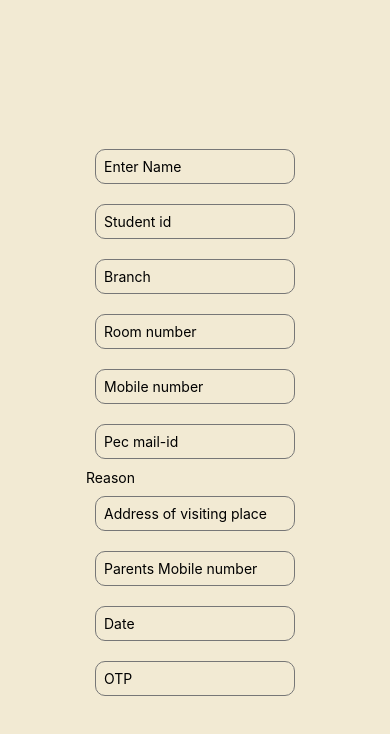
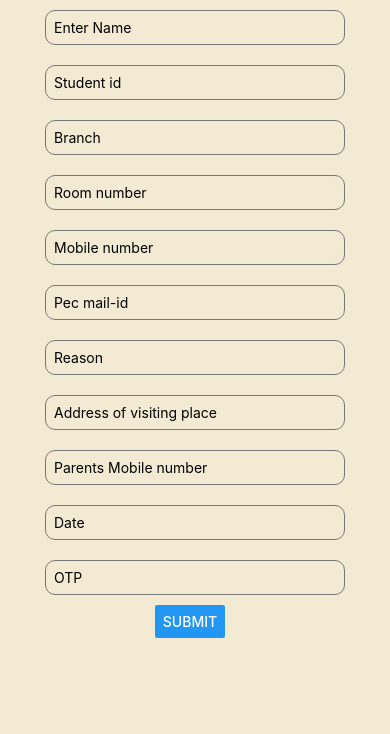
Before and after one commit to ideathon-2023/team-21, a React Native app in the folder App/: screen / in a window 390 px wide. Shown: the top 734 px of the page. Built offline with nearby package versions, Linux system fonts and the light colour scheme.

Commit message:
Update App.js

```diff
--- a/App/App.js
+++ b/App/App.js
@@ -1,60 +1,80 @@
-import { Text, View, StyleSheet, TextInput } from 'react-native'
+import { Text, View, StyleSheet, TextInput,ScrollView, SafeAreaView,StatusBar,Button,Alert, } from 'react-native'
 import React, { useState } from 'react'
 
 export default function App() {
   const [name,setName] = useState('Yashaswi');
-  const [age,setAge] = useState('20');
+  const [sid,setsid] = useState('22106023');
+  const [branch,setbranch] = useState('Data-Science');
+  const [room_number,setrn] = useState('21');
+  const [mobile_number,setmn] = useState('7719417331');
+  const [Pec_mail_id,setpmi] = useState('yashaswikhurana.bt22cseds@pec.edu.in');
+  const [Reason,setreason] = useState('Going home');
+  const [AVP,setavp] = useState('AVP');
+  const [PMN,setpmn] = useState('9815494849');
+  const [Date,setdate] = useState('dd/mm/yyyy');
 
 
     return (
-      <View style={styles.container}>
-
+      <SafeAreaView style={styles.container}>
+        <ScrollView style={styles.ScrollView}>
         <TextInput style={styles.input}
         placeholder='Enter Name'
         onChangeText={(val)=>setName(val)}/>
 
-        <TextInput style={styles.input}
+        <TextInput style={styles.sid}
+        keyboardType='numeric'
         placeholder='Student id'
-        onChangeText={(val)=>setName(val)}/>
+        onChangeText={(val2)=>setsid(val2)}/>
 
         <TextInput style={styles.input}
         placeholder='Branch'
-        onChangeText={(val)=>setName(val)}/>
+        onChangeText={(val3)=>setbranch(val3)}/>
 
         <TextInput style={styles.input}
         placeholder='Room number'
-        onChangeText={(val)=>setName(val)}/>
+        onChangeText={(val4)=>setrn(val4)}/>
 
         <TextInput style={styles.input}
         placeholder='Mobile number'
-        onChangeText={(val)=>setName(val)}/>
+        keyboardType='numeric'
+        onChangeText={(val5)=>setmn(val5)}/>
 
         <TextInput style={styles.input}
         placeholder='Pec mail-id'
-        onChangeText={(val)=>setName(val)}/>
+        onChangeText={(val6)=>setpmi(val6)}/>
 
         <TextInput style={styles.reason}
         placeholder='Reason'
-        onChangeText={(val)=>setName(val)}/>
+        onChangeText={(val7)=>setreason(val7)}/>
 
         <TextInput style={styles.input}
         placeholder='Address of visiting place'
-        onChangeText={(val)=>setName(val)}/>
+        onChangeText={(val8)=>setavp(val8)}/>
 
         <TextInput style={styles.input}
         placeholder='Parents Mobile number'
-        onChangeText={(val)=>setName(val)}/>
+        keyboardType='numeric'
+        onChangeText={(val9)=>setpmn(val9)}/>
 
         <TextInput style={styles.input}
         placeholder='Date'
-        onChangeText={(val)=>setName(val)}/>
+        onChangeText={(val10)=>setdate(val10)}/>
 
         <TextInput style={styles.input}
         placeholder='OTP'
         onChangeText={(val)=>setName(val)}/>
+        <View style={styles.fixToText}>
+          <Button
+          title="Submit"
+          onPress={() => Alert.alert('Your form has been submitted and is under process')}
+        /></View>
+
+        </ScrollView>
+
+
 
         {/* <Text>name:{name},age:{age}</Text> */}
-      </View>
+      </SafeAreaView>
     );
   }
 
@@ -64,21 +84,39 @@ const styles = StyleSheet.create({
     backgroundColor: '#F2EAD3',
     alignItems: 'center',
     justifyContent: 'center',
+    paddingTop: StatusBar.currentHeight,
+
+    // marginTop: 20,
   },
   input : {
     borderWidth:1,
     borderColor:'#777',
     padding:8,
     margin:10,
-    width:200,
-    borderRadius:10,
+    width:300,
+    borderRadius:10,},
   reason : {
     borderWidth:1,
     borderColor:'#777',
-    padding:50,
+    padding:8,
     margin:10,
-    width:200,
+    width:300,
     borderRadius:10,
+  },
+    sid : {
+    borderWidth:1,
+    borderColor:'#777',
+    padding:8,
+    margin:10,
+    width:300,
+    borderRadius:10,
+
+  },
+  fixToText:{
+    width: 90,
+    justifyContent:'center',
+    alignItems:'center',
+    marginLeft: 110,
   }
-  }
-})
+  },
+)
```
